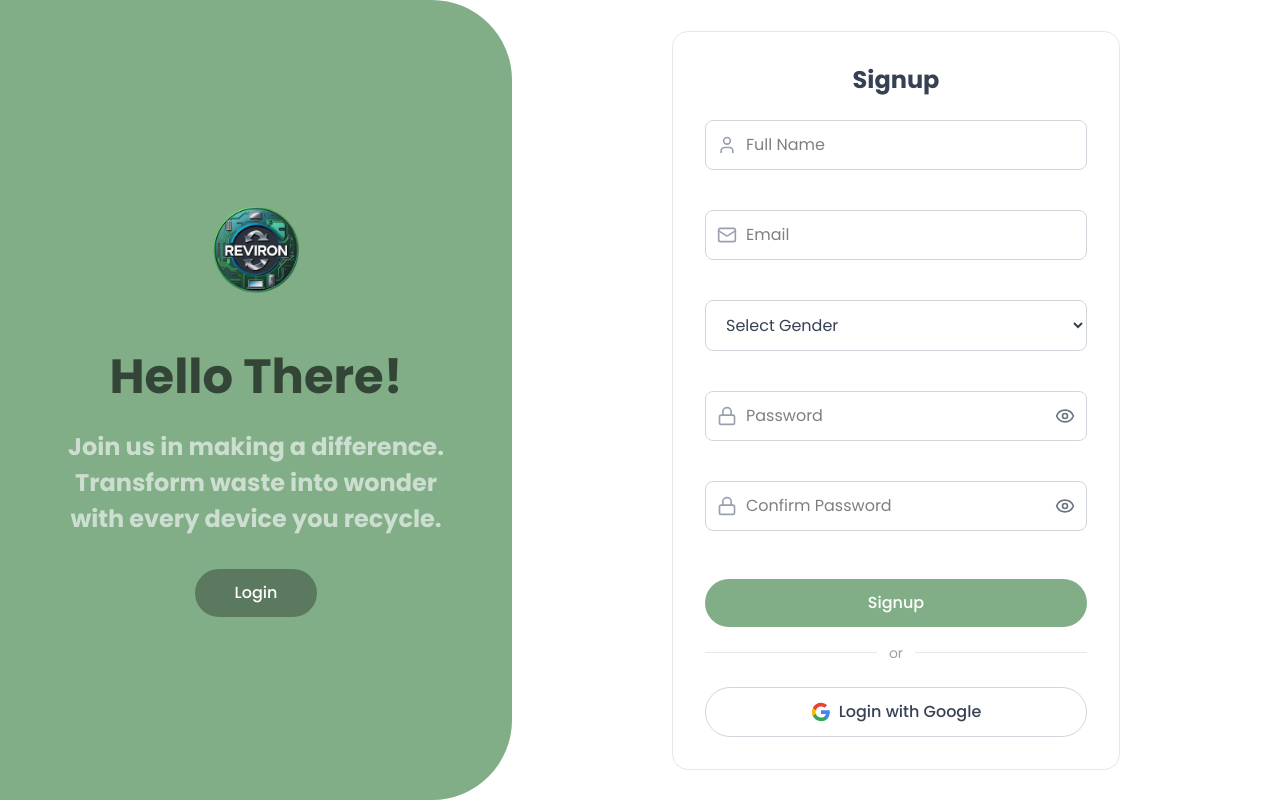
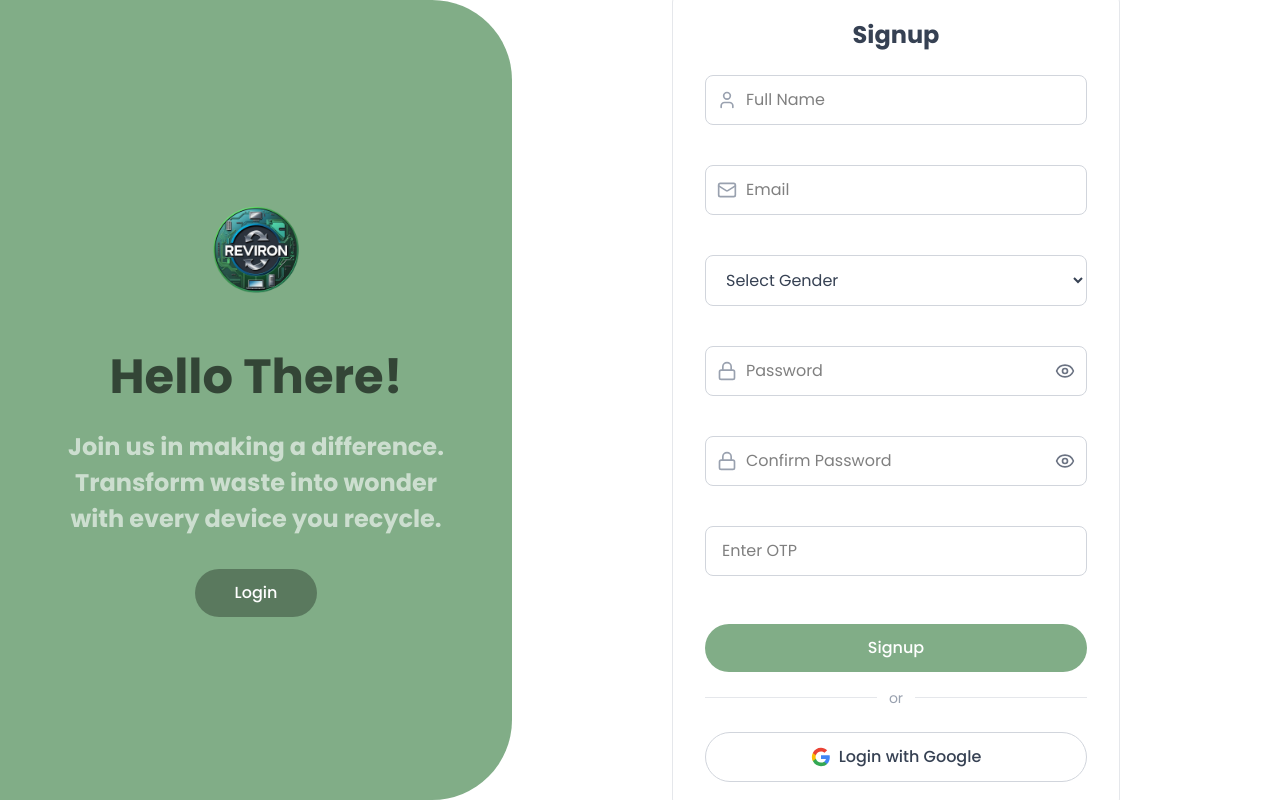
Before and after one commit to nkeerthika911/Reviron, a React (Vite) app in the folder client/: page / in a window 1280 px wide. Both pictures are taken after a click on the button "Signup". Built offline with nearby package versions, Linux system fonts and the light colour scheme.

Commit message:
OTP field added to SignupForm.jsx

```diff
--- a/client/src/pages/Login/component/SignupForm.jsx
+++ b/client/src/pages/Login/component/SignupForm.jsx
@@ -8,6 +8,7 @@ export const SignupForm = ({ onSignup }) => {
         gender: '',
         password: '',
         confirmPassword: '',
+        otp: '', // ✅ Added
     });
 
     const [showPassword, setShowPassword] = useState(false);
@@ -15,10 +16,7 @@ export const SignupForm = ({ onSignup }) => {
     const [errors, setErrors] = useState({});
     const [passwordStrength, setPasswordStrength] = useState(0);
 
-    const validateEmail = (email) => {
-        const emailRegex = /^[^\s@]+@[^\s@]+\.[^\s@]+$/;
-        return emailRegex.test(email);
-    };
+    const validateEmail = (email) => /^[^\s@]+@[^\s@]+\.[^\s@]+$/.test(email);
 
     const calculatePasswordStrength = (password) => {
         let score = 0;
@@ -96,6 +94,10 @@ export const SignupForm = ({ onSignup }) => {
             newErrors.confirmPassword = 'Please confirm your password';
         } else if (formData.password !== formData.confirmPassword) {
             newErrors.confirmPassword = 'Passwords do not match';
+        }
+
+        if (!formData.otp.trim()) {
+            newErrors.otp = 'OTP is required';
         }
 
         setErrors(newErrors);
@@ -201,7 +203,7 @@ export const SignupForm = ({ onSignup }) => {
             </div>
 
             {/* Confirm Password */}
-            <div className="mb-6">
+            <div className="mb-4">
                 <div className="relative">
                     <Lock className="absolute left-3 top-1/2 -translate-y-1/2 text-gray-400 w-5 h-5" />
                     <input
@@ -223,6 +225,20 @@ export const SignupForm = ({ onSignup }) => {
                 <p className="text-sm text-red-500 mt-1 min-h-[20px]">{errors.confirmPassword || '\u00A0'}</p>
             </div>
 
+            {/* ✅ OTP Field */}
+            <div className="mb-6">
+                <div className="relative">
+                    <input
+                        name="otp"
+                        value={formData.otp}
+                        onChange={handleChange}
+                        placeholder="Enter OTP"
+                        className={`w-full px-4 py-3 border rounded-lg focus:outline-none ${errors.otp ? 'border-red-500' : 'border-gray-300'}`}
+                    />
+                </div>
+                <p className="text-sm text-red-500 mt-1 min-h-[20px]">{errors.otp || '\u00A0'}</p>
+            </div>
+
             {/* Signup Button */}
             <button
                 onClick={handleSubmit}
@@ -230,6 +246,7 @@ export const SignupForm = ({ onSignup }) => {
             >
                 Signup
             </button>
+
             {/* Divider */}
             <div className="flex items-center mb-6">
                 <div className="flex-1 border-t border-gray-200"></div>
```
